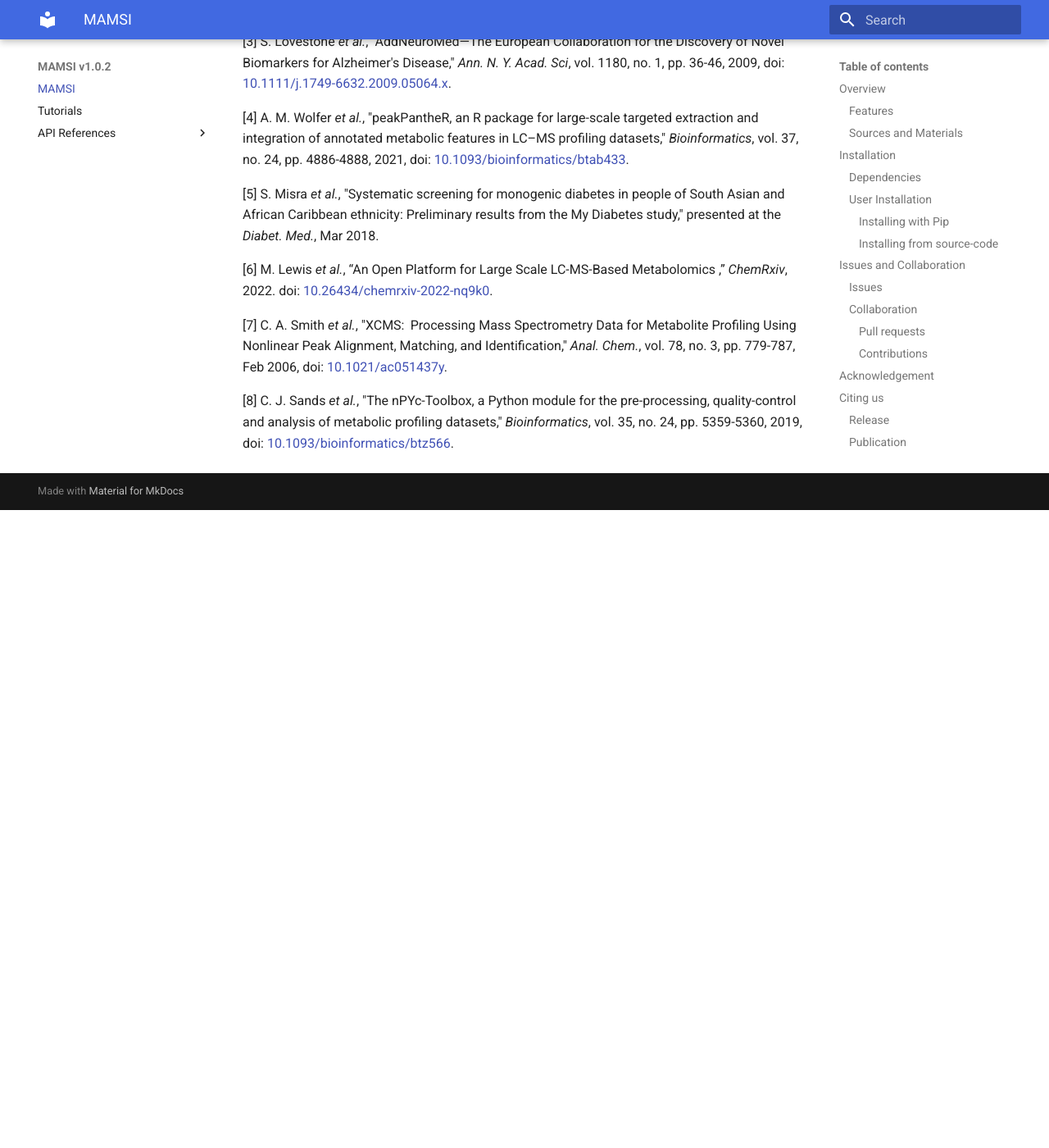
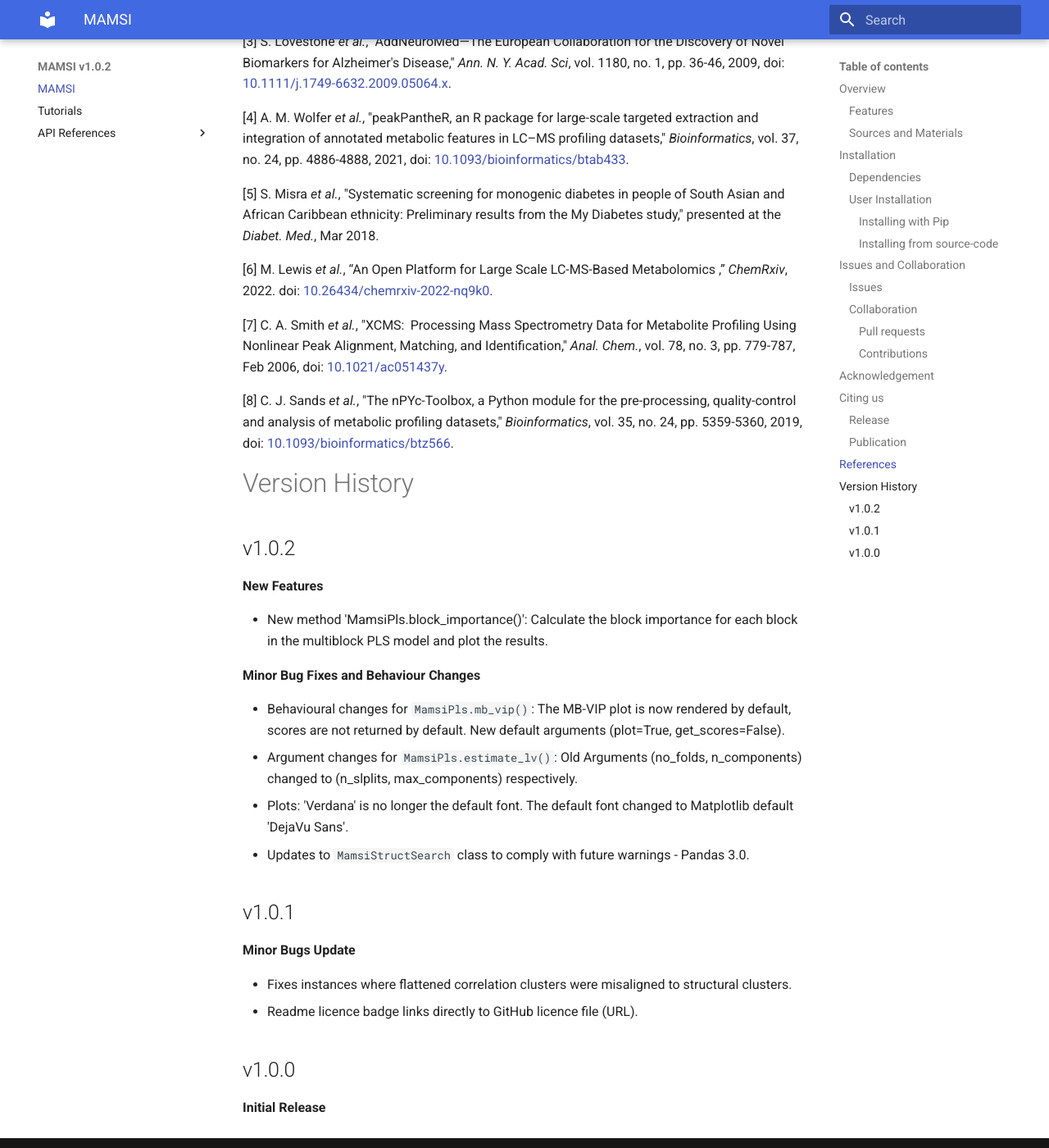
Before and after one commit to kopeckylukas/py-mamsi, an MkDocs documentation site: the page built from docs/index.md, in a window 1280 px wide and 1400 px high, scrolled down 4105 px. Shown: the whole window at 82% size. Built offline with MkDocs 1.6.1 and Material for MkDocs 9.7.7, drawn with Linux system fonts in a browser that asks for light colours; before the commit the page ends 4727 px from its top, so only the background shows below that.

Commit message:
minor docs and docs strings updates (v1.0.2)

```diff
--- a/docs/index.md
+++ b/docs/index.md
@@ -122,3 +122,27 @@
 
 
 [def]: /images/MAMSI_logo.png
+
+# Version History
+
+
+## v1.0.2
+**New Features**
+
+- New method 'MamsiPls.block_importance()': Calculate the block importance for each block in the multiblock PLS model and plot the results.
+
+**Minor Bug Fixes and Behaviour Changes**
+
+- Behavioural changes for `MamsiPls.mb_vip()`: The MB-VIP plot is now rendered by default, scores are not returned by default. New default arguments (plot=True, get_scores=False).
+- Argument changes for `MamsiPls.estimate_lv()`: Old Arguments (no_folds, n_components) changed to (n_slplits, max_components) respectively.
+- Plots: 'Verdana' is no longer the default font. The default font changed to Matplotlib default 'DejaVu Sans'.
+- Updates to `MamsiStructSearch` class to comply with future warnings - Pandas 3.0.
+
+## v1.0.1
+**Minor Bugs Update**
+
+- Fixes instances where flattened correlation clusters were misaligned to structural clusters.
+- Readme licence badge links directly to GitHub licence file (URL).
+
+## v1.0.0
+**Initial Release**
```
Also changed, not shown: README.md (+3 -3 lines), docs/api_references/MamsiPls.md (+6 -3 lines), docs/api_references/MamsiStructSearch.md (+1 -1 lines), 1 other file.
